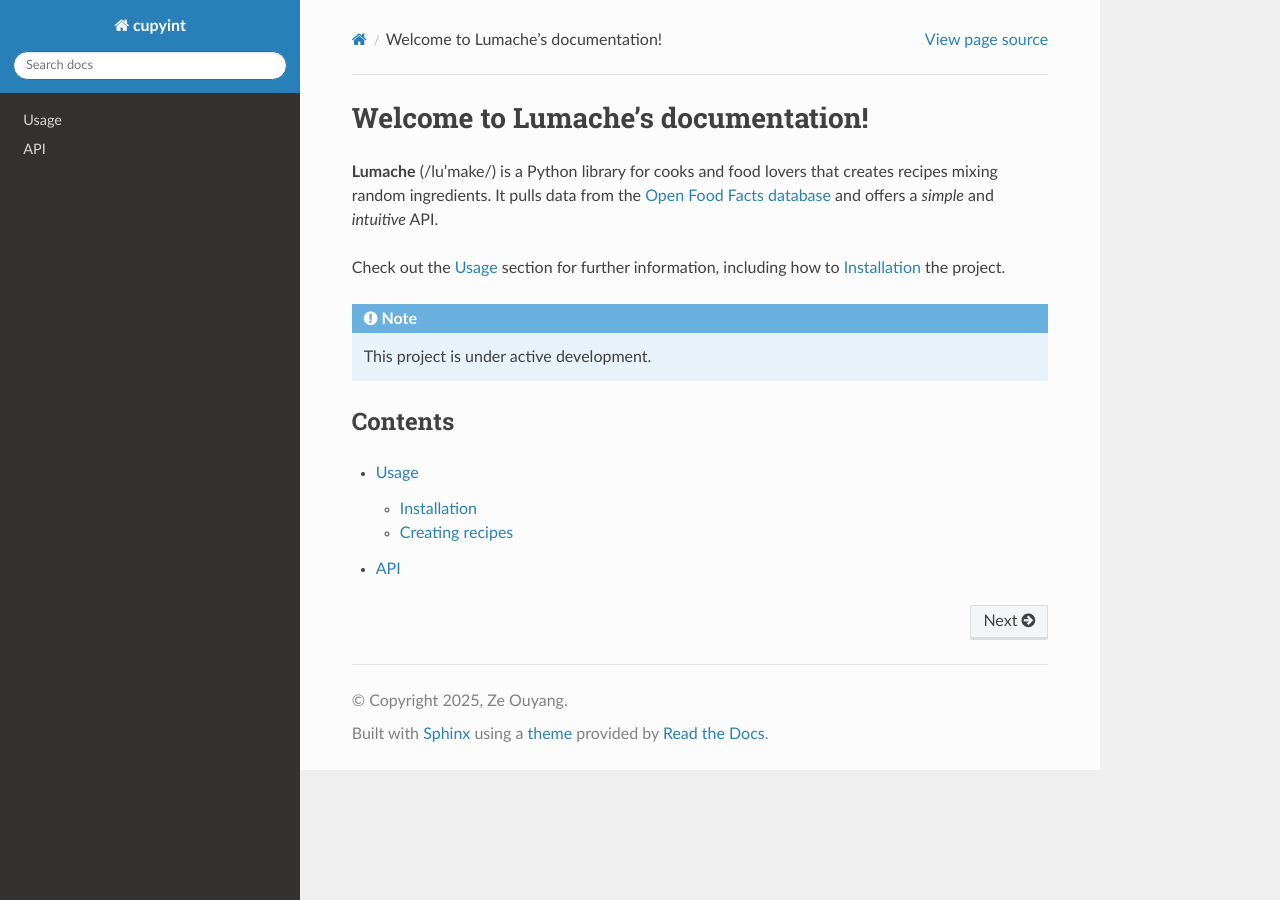
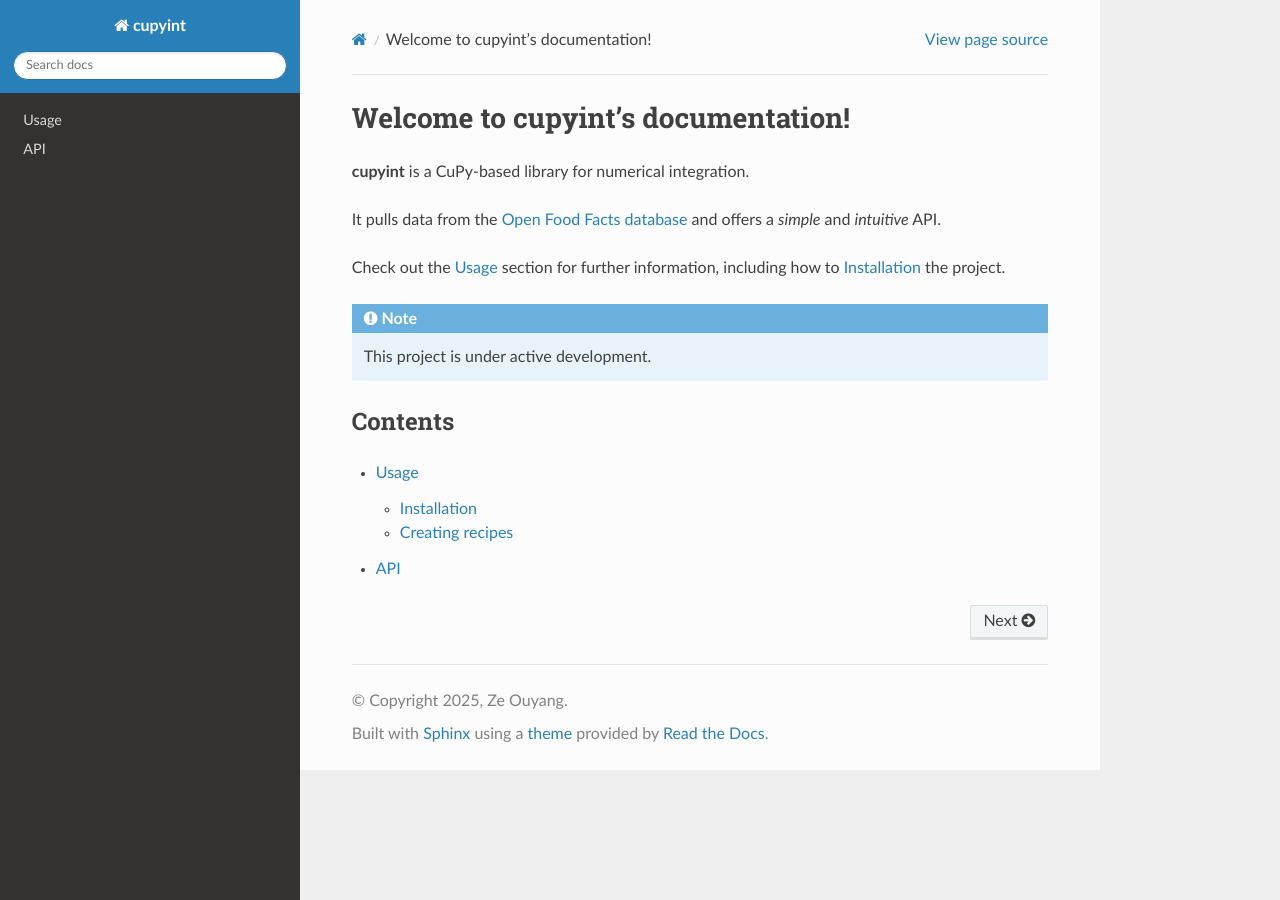
Before and after one commit to ze-ouyang/cupyint_doc, a Sphinx documentation site: the page built from docs/source/index.rst, in a window 1280 px wide. Built offline with Sphinx 7.4.7 and the Read the Docs theme 3.1.0, drawn with Linux system fonts in a browser that asks for light colours.

Commit message:
Update index.rst

```diff
--- a/docs/source/index.rst
+++ b/docs/source/index.rst
@@ -1,8 +1,8 @@
-Welcome to Lumache's documentation!
+Welcome to cupyint's documentation!
 ===================================
 
-**Lumache** (/lu'make/) is a Python library for cooks and food lovers
-that creates recipes mixing random ingredients.
+**cupyint** is a CuPy-based library for numerical integration.
+
 It pulls data from the `Open Food Facts database <https://world.openfoodfacts.org/>`_
 and offers a *simple* and *intuitive* API.
 
```
